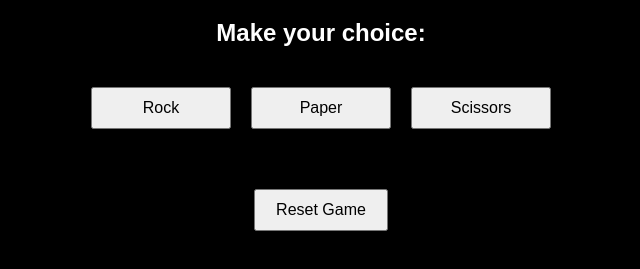
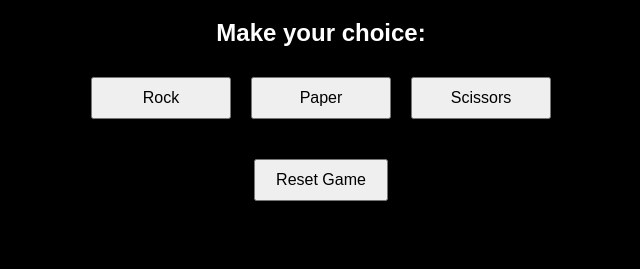
Before and after one commit to Wjpayne/RockPaperScissors, a plain HTML site: page index.html in a window 1280 px wide. Shown: the part 81-350 px from the top of the page, without its empty margins (319-959 px from the left). Drawn offline with Linux system fonts and the light colour scheme.

Commit message:
clean up css

```diff
--- a/index.html
+++ b/index.html
@@ -9,7 +9,7 @@
   <body>
     <h1>Rock Paper Scissors</h1>
     <h2>Make your choice:</h2>
-    <div class="choice-button">
+    <div class="choice-container">
       <button class="rock" onclick="playRound('rock')">Rock</button>
       <button class="paper" onclick="playRound('paper')">Paper</button>
       <button class="scissors" onclick="playRound('scissors')">Scissors</button>
--- a/styles.css
+++ b/styles.css
@@ -9,28 +9,20 @@ body {
   margin: 0;
 }
 
-h1 {
-  color: white;
-  text-align: center;
-}
-
+h1,
 h2 {
   color: white;
   text-align: center;
 }
 
-.choice-button {
-  padding: 10px 20px;
-  margin: 10px;
-  font-size: 16px;
-  cursor: pointer;
+.choice-container {
   display: flex;
   justify-content: center;
   align-items: center;
   flex-wrap: wrap;
 }
 
-.choice-button button {
+.choice-container button {
   margin: 10px;
   padding: 10px 20px;
   font-size: 16px;
@@ -46,10 +38,6 @@ h2 {
   text-align: center;
 }
 .reset-container {
-  padding: 10px 20px;
-  margin: 10px;
-  font-size: 16px;
-  cursor: pointer;
   display: flex;
   justify-content: center;
   align-items: center;
@@ -77,9 +65,4 @@ h2 {
     color: black;
     margin: 10px;
   }
-
-  .buttons {
-    flex-direction: column;
-    gap: 10px;
-  }
 }
```
